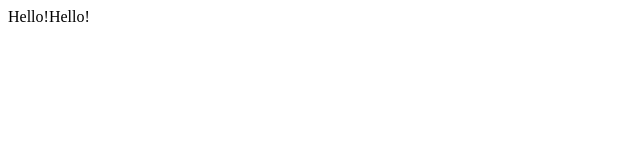
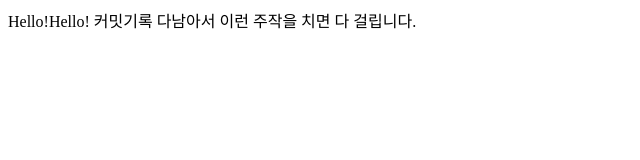
Before and after one commit to GomsangLab/GomsangLab-website, a plain HTML site: page index.html in a window 1280 px wide. Shown: the whole page, without its empty margins (0-640 px from the left). Drawn offline with Linux system fonts and the light colour scheme.

Commit message:
Update index.html

```diff
--- a/index.html
+++ b/index.html
@@ -5,6 +5,6 @@
   <meta charset="utf-8">
 </head>
 <body>
-Hello!Hello!
+Hello!Hello! 커밋기록 다남아서 이런 주작을 치면 다 걸립니다.
 </body>
 </html>
```
